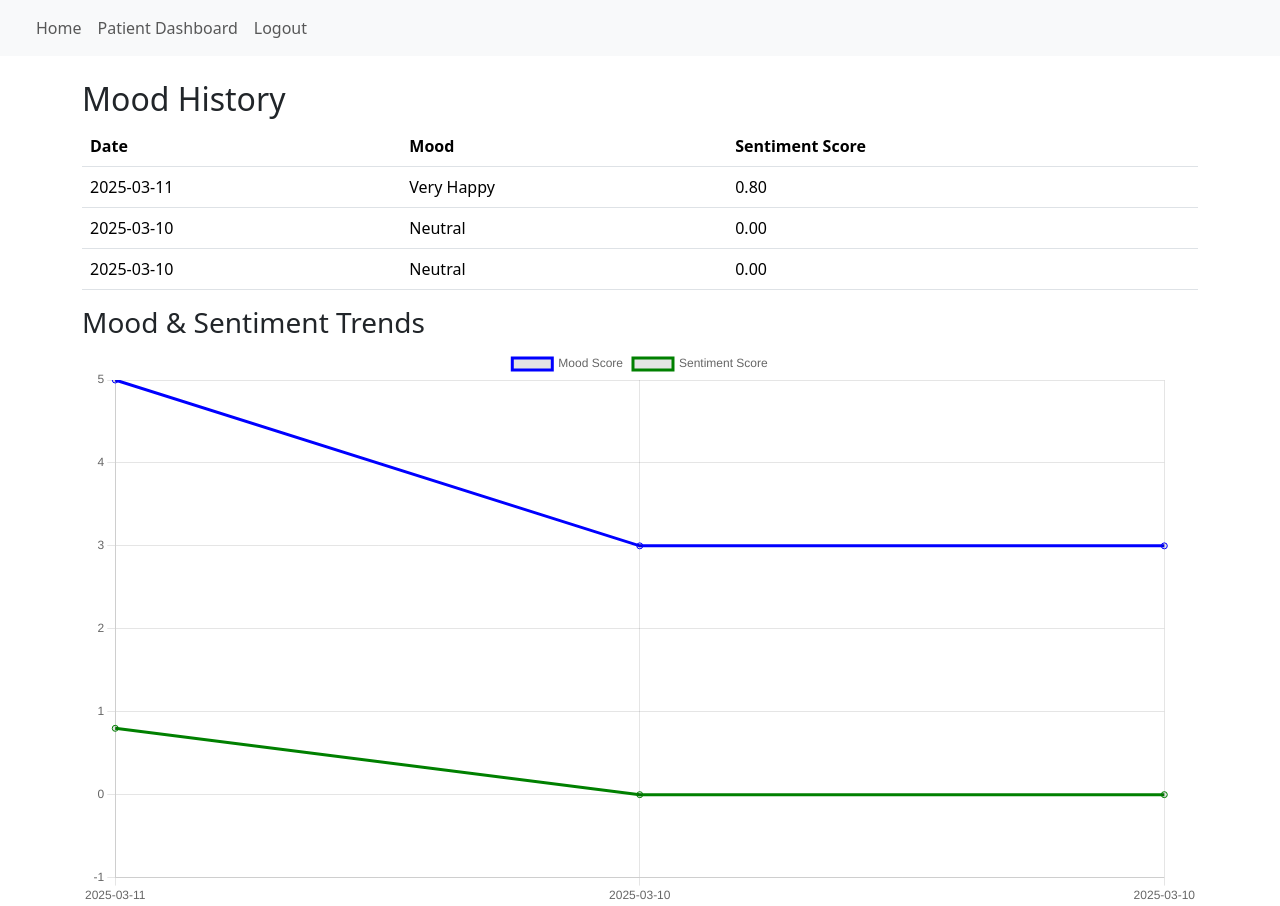
After one commit to Leeshirn/mental-health-management, a Django app: page /mood_history/ in a window 1280 px wide. The commit adds this page. Run offline with Django 5.2, Linux system fonts and the light colour scheme; a user stored in the database is signed in; data comes from the database, SQL or seed files in the repository; both versions use the stored data as it was after the commit.

Commit message:
creating mood tracker

```diff
--- a/mental/website/models.py
+++ b/mental/website/models.py
@@ -1,5 +1,7 @@
 from django.db import models
 from django.contrib.auth.models import User
+from textblob import TextBlob
+import random
 
 ROLE_CHOICES = [
     ('patient', 'Patient'),
@@ -16,3 +18,31 @@ class UserProfile(models.Model):
 
     def __str__(self):
         return f"{self.user.username} ({self.role})"
+
+class MoodEntry(models.Model):
+    MOOD_CHOICES = [
+        (1, 'Very Sad'),
+        (2, 'Sad'),
+        (3, 'Neutral'),
+        (4, 'Happy'),
+        (5, 'Very Happy'),
+    ]
+
+    user = models.ForeignKey(User, on_delete=models.CASCADE)
+    mood_score = models.IntegerField(choices=MOOD_CHOICES, default=3)
+    description = models.TextField(blank=True, null=True)  # Optional mood description
+    sentiment_score = models.FloatField(default=0.0)  # Sentiment Analysis Score
+    date = models.DateTimeField(auto_now_add=True)
+
+    def analyze_sentiment(self):
+        if self.description:
+            analysis = TextBlob(self.description)
+            return analysis.sentiment.polarity  # Ranges from -1 (negative) to 1 (positive)
+        return 0.0  # Default for no description
+
+    def save(self, *args, **kwargs):
+        self.sentiment_score = self.analyze_sentiment()
+        super().save(*args, **kwargs)
+
+    def __str__(self):
+        return f"{self.user.username} - {self.get_mood_score_display()} ({self.date})"
--- /dev/null
+++ b/mental/website/templates/mood_tracker/mood_history.html
@@ -0,0 +1,61 @@
+{% extends 'base.html' %}
+
+{% block content %}
+<h2>Mood History</h2>
+
+<table class="table">
+    <thead>
+        <tr>
+            <th>Date</th>
+            <th>Mood</th>
+            <th>Sentiment Score</th>
+        </tr>
+    </thead>
+    <tbody>
+        {% for mood in moods %}
+        <tr>
+            <td>{{ mood.date|date:"Y-m-d" }}</td>
+            <td>{{ mood.get_mood_score_display }}</td>
+            <td>{{ mood.sentiment_score|floatformat:2 }}</td>
+        </tr>
+        {% endfor %}
+    </tbody>
+</table>
+
+<h3>Mood & Sentiment Trends</h3>
+<canvas id="moodChart"></canvas>
+
+<script src="https://cdn.jsdelivr.net/npm/chart.js"></script>
+<script>
+    var moodData = JSON.parse('{{ mood_data|escapejs }}');
+
+    var ctx = document.getElementById('moodChart').getContext('2d');
+    var chart = new Chart(ctx, {
+        type: 'line',
+        data: {
+            labels: moodData.dates,
+            datasets: [
+                {
+                    label: 'Mood Score',
+                    borderColor: 'blue',
+                    data: moodData.mood_scores,
+                    fill: false
+                },
+                {
+                    label: 'Sentiment Score',
+                    borderColor: 'green',
+                    data: moodData.sentiment_scores,
+                    fill: false
+                }
+            ]
+        },
+        options: {
+            responsive: true,
+            scales: {
+                y: { min: -1, max: 5 }
+            }
+        }
+    });
+</script>
+
+{% endblock %}
--- a/mental/website/templates/navbar.html
+++ b/mental/website/templates/navbar.html
@@ -11,6 +11,15 @@
         <a class="nav-link" href="{% url 'home' %}">Home</a>
 
         {% if user.is_authenticated %}
+          {% if user.userprofile.role == "professional" %}
+              <li class="nav-item">
+                  <a class="nav-link" href="{% url 'professional_dashboard' %}">Professional Dashboard</a>
+              </li>
+          {% elif user.userprofile.role == "patient" %}
+              <li class="nav-item">
+                  <a class="nav-link" href="{% url 'patient_dashboard' %}">Patient Dashboard</a>
+              </li>
+          {% endif %}
           <li class="nav-item">
               <a class="nav-link" href="{% url 'logout' %}">Logout</a>
           </li>
--- a/mental/website/urls.py
+++ b/mental/website/urls.py
@@ -9,4 +9,6 @@ urlpatterns = [
     path("professional_dashboard/", views.professional_dashboard, name='professional_dashboard'),
     path("pending_verification/", views.pending_verification, name='pending_verification'),
     path('patient_dashboard/', views.patient_dashboard, name='patient_dashboard'),
+    path('log_mood/', views.log_mood, name='log_mood'),
+    path('mood_history/', views.mood_history, name='mood_history')
 ]
--- a/mental/website/views.py
+++ b/mental/website/views.py
@@ -1,12 +1,16 @@
+import json
+from django.http import JsonResponse
 from django.shortcuts import render, redirect
 from django.contrib.auth import authenticate,login, logout
 from django.contrib.auth.decorators import login_required
 from django.contrib.auth.forms import UserCreationForm
 from django.contrib.auth.models import User
 from django.contrib import messages
-from .forms import SignUpForm
-from .models import UserProfile
+from .forms import SignUpForm, MoodEntryForm
+from .models import UserProfile, MoodEntry
 from django.db import models
+
+
 
 def home(request):
     return render(request, 'home.html', {})
@@ -91,3 +95,32 @@ def patient_dashboard(request):
         return redirect('home')
 
     return render(request, 'patient_dashboard.html')
+
+def log_mood(request):
+    if request.method == 'POST':
+        form = MoodEntryForm(request.POST)
+        if form.is_valid():
+            mood_entry = form.save(commit=False)
+            mood_entry.user = request.user
+            mood_entry.save()  # Sentiment is auto-calculated in the model
+            return redirect('mood_history')
+    else:
+        form = MoodEntryForm()
+
+    return render(request, 'mood_tracker/log_mood.html', {'form': form})
+
+@login_required
+def mood_history(request):
+    moods = MoodEntry.objects.filter(user=request.user).order_by('-date')
+
+    # Prepare data for Chart.js
+    mood_data = {
+        "dates": [entry.date.strftime('%Y-%m-%d') for entry in moods],
+        "mood_scores": [entry.mood_score for entry in moods],
+        "sentiment_scores": [entry.sentiment_score for entry in moods]
+    }
+
+    return render(request, 'mood_tracker/mood_history.html', {
+        'moods': moods,
+        'mood_data': json.dumps(mood_data)  # Send JSON data to the template
+    })
```
Also changed, not shown: mental/website/forms.py (+11 -0 lines), mental/website/templates/mood_tracker/log_mood.html (added, +10 -0 lines), mental/website/templates/patient_dashboard.html (+5 -2 lines), mental/db.sqlite3, mental/website/migrations/0001_initial.py, mental/website/migrations/0002_userprofile_is_verified_alter_userprofile_role.py (deleted), mental/website/migrations/0003_userprofile_license_number.py (deleted).
